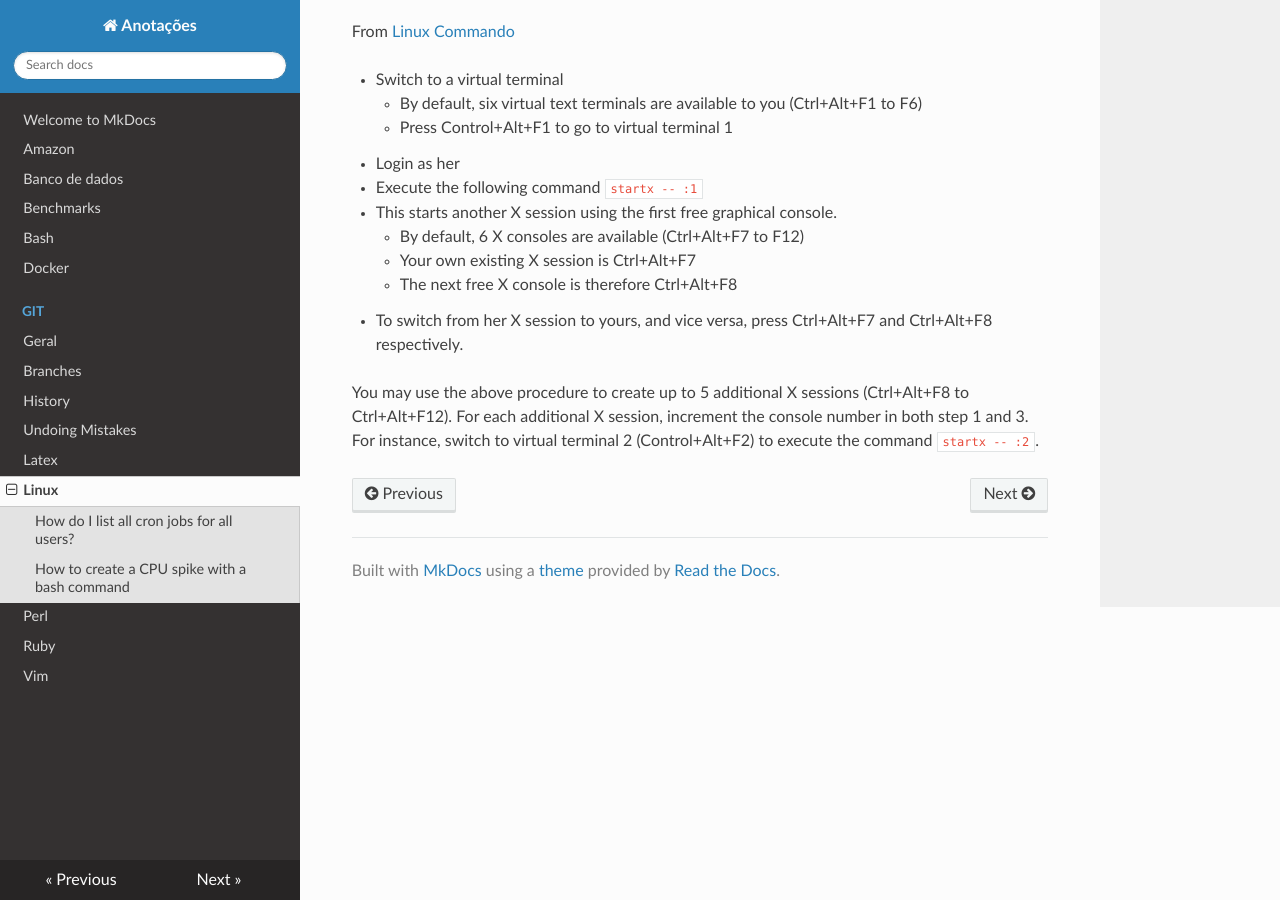
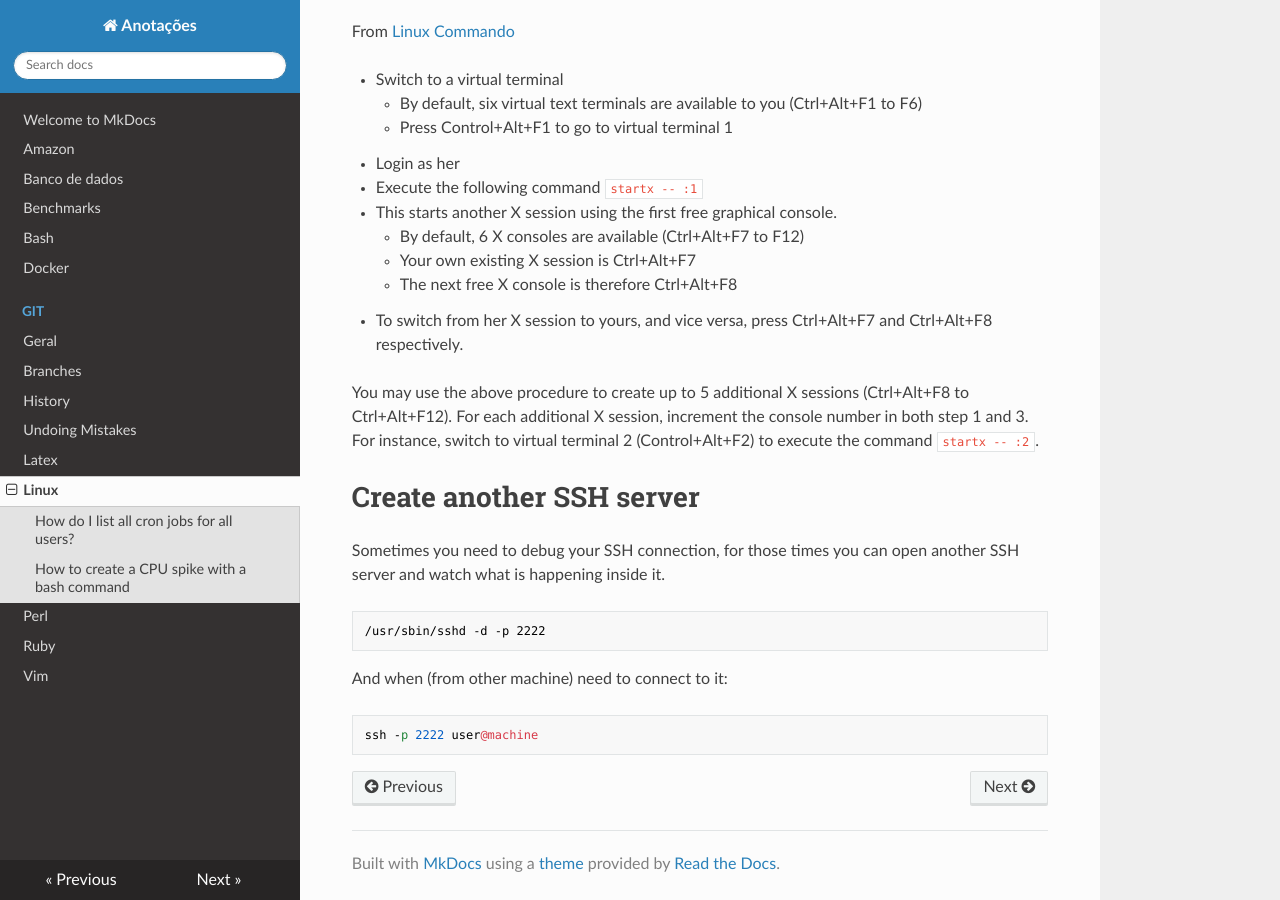
Before and after one commit to hposca/useful_notes, an MkDocs documentation site: the page built from docs/linux.md, in a window 1280 px wide and 900 px high, scrolled down 4392 px. Built offline with MkDocs 1.6.1, drawn with Linux system fonts in a browser that asks for light colours; nearby versions of some CDN libraries; old or Windows-style settings are respelled for this version of MkDocs.

Commit message:
How to start a new SSH server for debugging

```diff
--- a/docs/linux.md
+++ b/docs/linux.md
@@ -216,3 +216,13 @@ From [Linux Commando](http://linuxcommando.blogspot.com.br/2015/02/how-to-run-mu
 You may use the above procedure to create up to 5 additional X sessions (Ctrl+Alt+F8 to Ctrl+Alt+F12).
 For each additional X session, increment the console number in both step 1 and 3.
 For instance, switch to virtual terminal 2 (Control+Alt+F2) to execute the command `startx -- :2`.
+
+# Create another SSH server
+
+Sometimes you need to debug your SSH connection, for those times you can open another SSH server and watch what is happening inside it.
+
+    /usr/sbin/sshd -d -p 2222
+
+And when (from other machine) need to connect to it:
+
+    ssh -p 2222 user@machine
```
